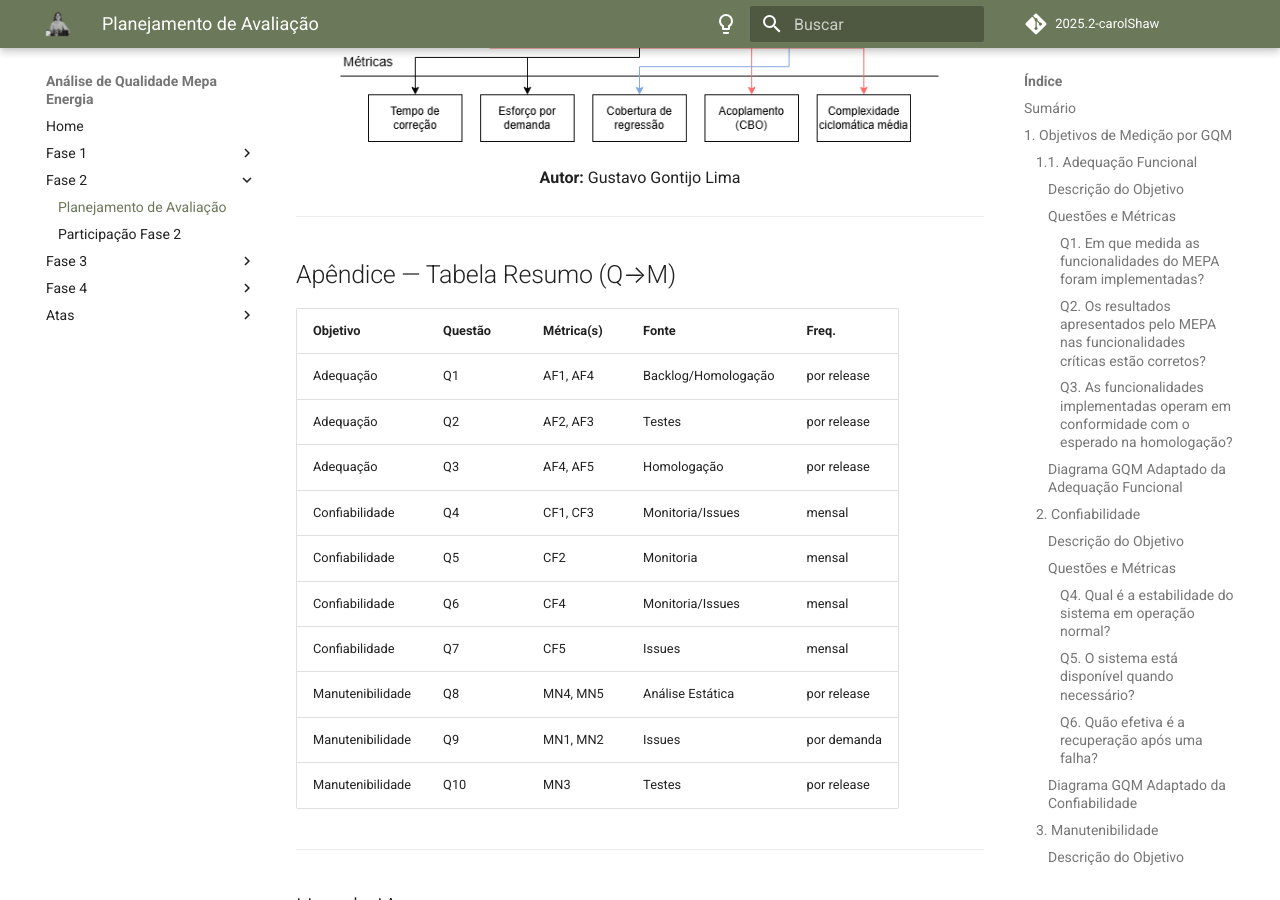
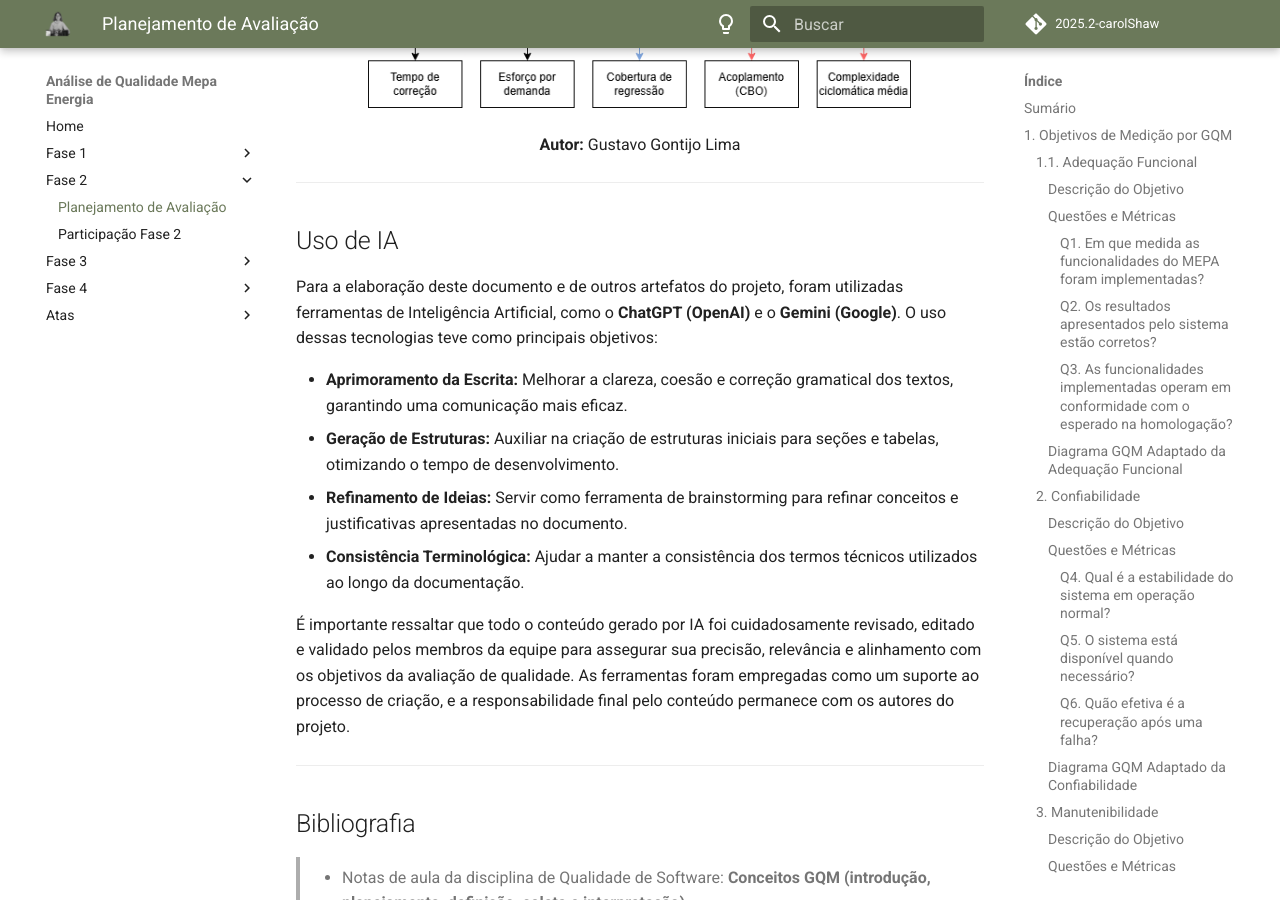
Before and after one commit to FCTE-Qualidade-de-Software-1/2025-2_T02_CAROL-SHAW, an MkDocs documentation site: the page built from docs/pages/Modulo2/planejamentoDaAvaliacao.md, in a window 1280 px wide and 900 px high, scrolled down 7767 px. Built offline with MkDocs 1.6.1 and Material for MkDocs 9.7.7, drawn with Linux system fonts in a browser that asks for light colours; comment, search, counter and statistics services are not loaded; some of the changed text lies outside the part shown.

Commit message:
doc: correcao no texto

```diff
--- a/docs/pages/Modulo2/planejamentoDaAvaliacao.md
+++ b/docs/pages/Modulo2/planejamentoDaAvaliacao.md
@@ -12,7 +12,6 @@
   - [3. Manutenibilidade](#3-manutenibilidade)
     - [Questões e Métricas](#questoes-e-metricas-2)
     - [Diagrama GQM da Manutenibilidade](#diagrama-gqm-da-manutenibilidade)
-- [Apêndice — Tabela Resumo (Q→M)](#apendice-tabela-resumo-qm)
 - [Uso de IA](#uso-de-ia)
 - [Bibliografia](#bibliografia)
 - [Histórico de Versões](#historico-de-versoes)
@@ -53,7 +52,7 @@ Para verificar, utilizaremos a **Cobertura de Requisitos* (CR)*. Esta métrica a
       * **Aceitável:** 75% ≤ CR \< 90%
       * **Inaceitável:** CR \< 75%
 
-##### **Q2. Os resultados apresentados pelo MEPA nas funcionalidades críticas estão corretos?**
+##### **Q2. Os resultados apresentados pelo sistema estão corretos?**
 
 A corretude será avaliada através da **Sucesso em Cenários (SC)**, focando em cálculos de energia e geração de relatórios onde erros não são toleráveis.
 
@@ -293,23 +292,6 @@ A **Cobertura de Testes de Regressão (CTR)** verifica se as modificações no c
 
 ---
 
-## Apêndice — Tabela Resumo (Q→M)
-
-| Objetivo | Questão | Métrica(s) | Fonte | Freq. |
-|---|---|---|---|---|
-| Adequação | Q1 | AF1, AF4 | Backlog/Homologação | por release |
-| Adequação | Q2 | AF2, AF3 | Testes | por release |
-| Adequação | Q3 | AF4, AF5 | Homologação | por release |
-| Confiabilidade | Q4 | CF1, CF3 | Monitoria/Issues | mensal |
-| Confiabilidade | Q5 | CF2 | Monitoria | mensal |
-| Confiabilidade | Q6 | CF4 | Monitoria/Issues | mensal |
-| Confiabilidade | Q7 | CF5 | Issues | mensal |
-| Manutenibilidade | Q8 | MN4, MN5 | Análise Estática | por release |
-| Manutenibilidade | Q9 | MN1, MN2 | Issues | por demanda |
-| Manutenibilidade | Q10 | MN3 | Testes | por release |
-
----
-
 ## Uso de IA
 
 Para a elaboração deste documento e de outros artefatos do projeto, foram utilizadas ferramentas de Inteligência Artificial, como o **ChatGPT (OpenAI)** e o **Gemini (Google)**. O uso dessas tecnologias teve como principais objetivos:
```
Also changed, not shown: docs/pages/Modulo3/descricaoDaMedicao.md (+19 -4 lines), docs/pages/Modulo4/execucaoDaMedicao.md (+5 -5 lines).
